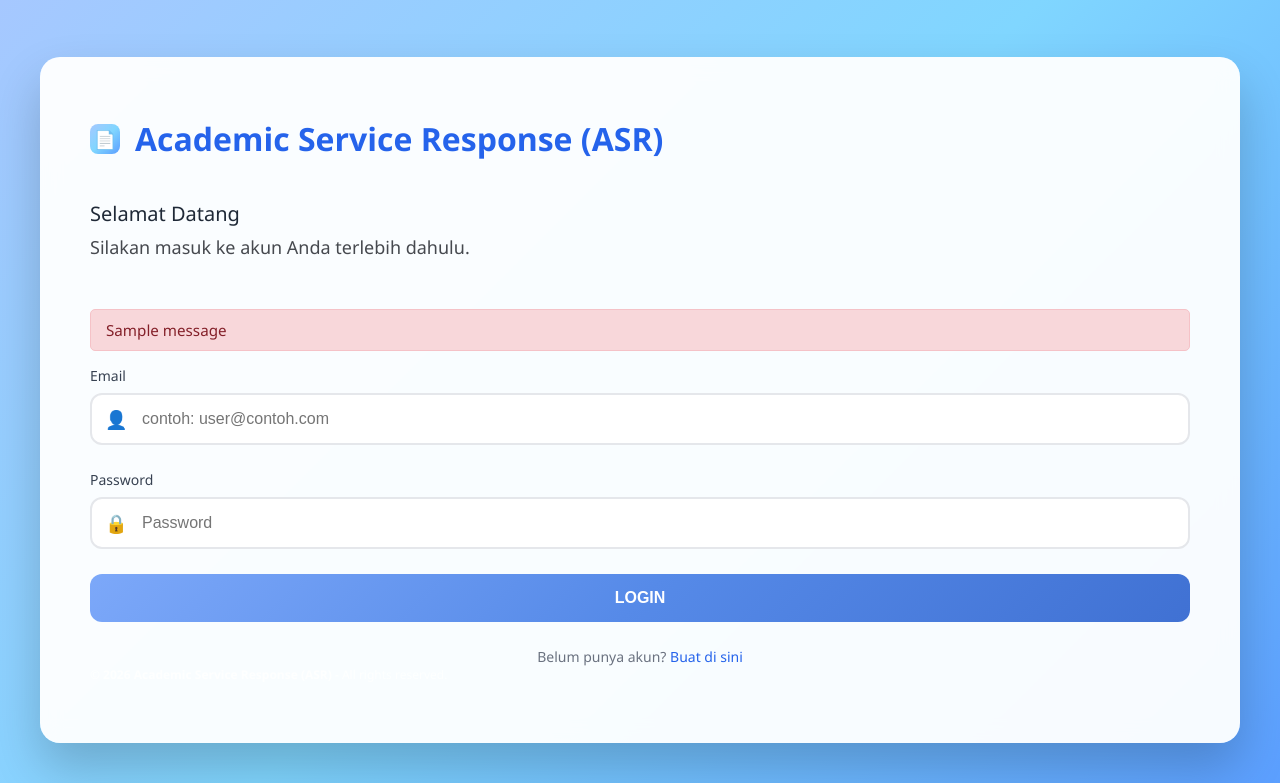
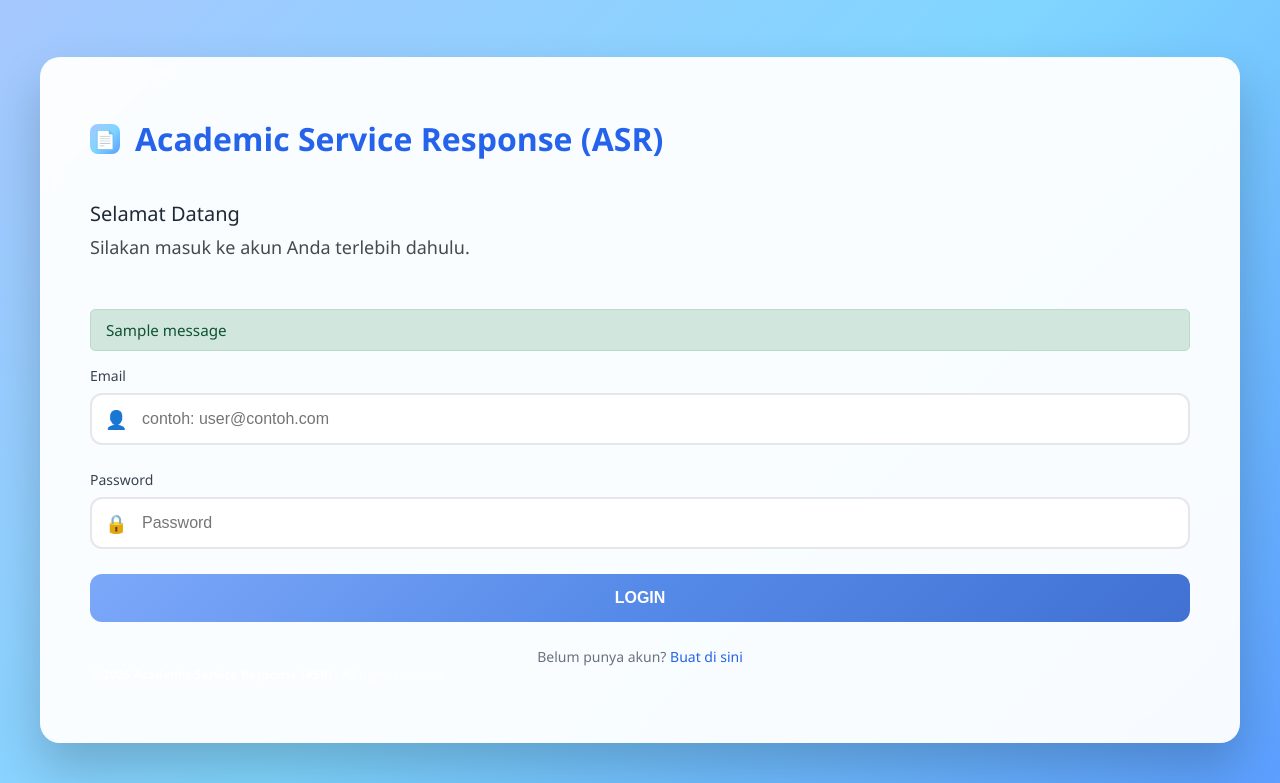
Before and after one commit to Nexuss-void/web_layanan_akademik_hosting, a Django app: page / in a window 1280 px wide. Shown: the top 783 px of the page. Run offline with Django 4.2, Linux system fonts and the light colour scheme; tables that the repository leaves empty hold one stand-in row (values such as "Sample post"); one stand-in notice (Sample message) is shown.

Commit message:
~ update sistem 24/0726

```diff
--- a/templates/users/login.html
+++ b/templates/users/login.html
@@ -23,7 +23,7 @@
             </div>
 
             {% for message in messages %}
-            <div class="alert-message error">{{ message }}</div>
+            <div class="alert-message {{ message.tags }}">{{ message }}</div>
             {% endfor %}
 
             <form method="post">
```
